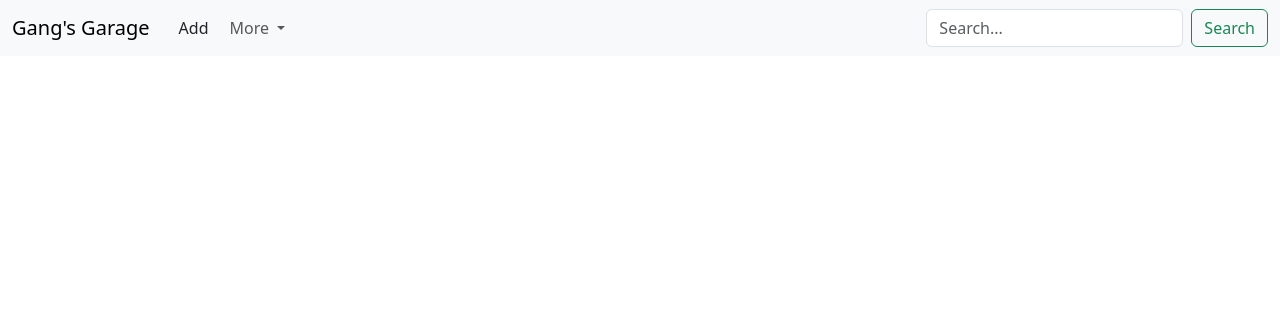
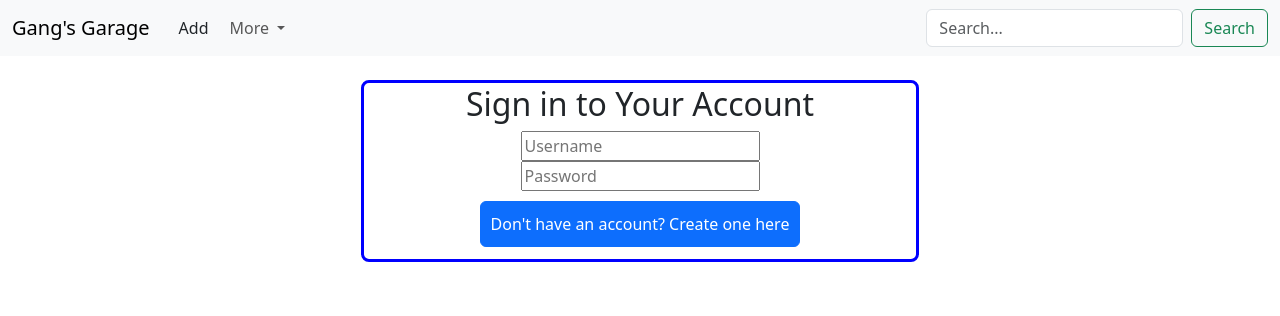
Before and after one commit to Mr-Ducklang/Gangs-Garage--The-Complete-Collection, a Flask app: page /signin in a window 1280 px wide. Shown: the top 316 px of the page. Run offline with Flask 3, Linux system fonts and the light colour scheme.

Commit message:
Got signup - log in button links working

```diff
--- a/static/css/custom.css
+++ b/static/css/custom.css
@@ -37,6 +37,22 @@
     border-radius: 5%;
 }
 
+.smallspace {
+    margin: 5px;
+}
+
+.space {
+    margin: 10px;
+}
+
+.bigspace {
+    margin: 25px;
+}
+
+.hover {
+    transform: scale(1.05);
+    background-color: #2800dc;
+}
 
 .custom-bg:hover {
     transform: scale(1.05);
--- a/templates/menu.html
+++ b/templates/menu.html
@@ -7,7 +7,7 @@
             <a
             class="btn-primary btn"
             href="{{url_for('signin')}}"
-            role="button">Sign Up/Log in</a>
+            role="button">Sign Up - Log in</a>
             <a
             class="btn-primary btn"
             href="{{url_for('databases')}}"
--- a/templates/signin.html
+++ b/templates/signin.html
@@ -1,7 +1,22 @@
 {% extends "base.html" %} {% block title %}Home{% endblock %}{% block content %}
 
-<form action="/signin" method="POST">
+<form action="/signin" method="POST"></form>
+<body>
+    <div class="center blueborder solidborder">
+        <h2 class="">Sign in to Your Account</h2>
+        <div>
+            <div class="input__wrapper">
+            <input type="text" name="username" placeholder="Username" class="input__field">
+        </div>
+    <div class="input__wrapper">
+            <input type="password" name="password" placeholder="Password" class="input__field">
+    </div>
+    </div>
 
-
+    <a
+            class="padding space btn-primary btn "
+            href="{{url_for('signup')}}"
+            role="button">Don't have an account? Create one here</a>
+</body>
 
 {%endblock%}
--- a/views.py
+++ b/views.py
@@ -179,8 +179,10 @@ def init_routes(app):
             password = request.form["password"]
             DoB = request.form["dob"]
             dbHandler.insertUser(username, password, DoB)
+        else:
+            return render_template('signup.html')
 
-    @app.route('/signin', methods=['GET'])
+    @app.route('/signin', methods=["GET"])
     def signin():
         return render_template('signin.html')
 
```
Also changed, not shown: templates/signup.html (+25 -0 lines).
